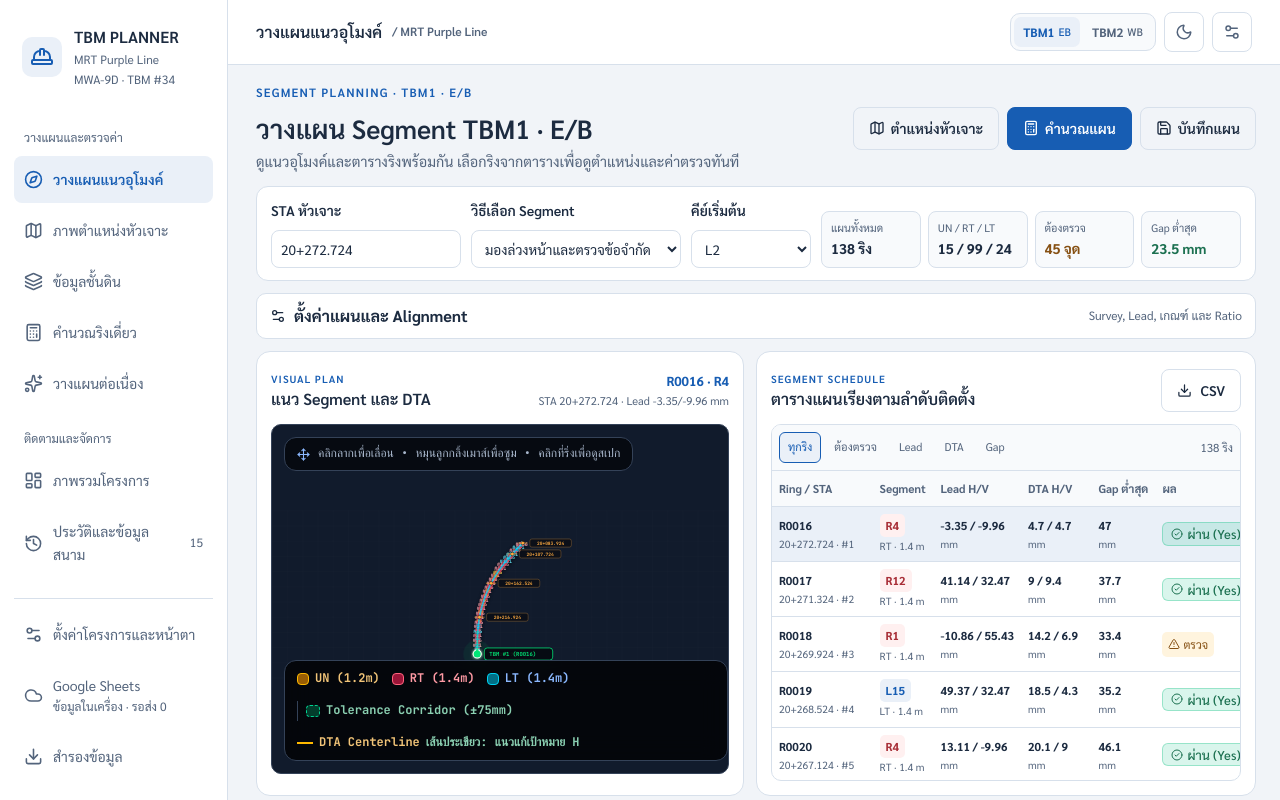
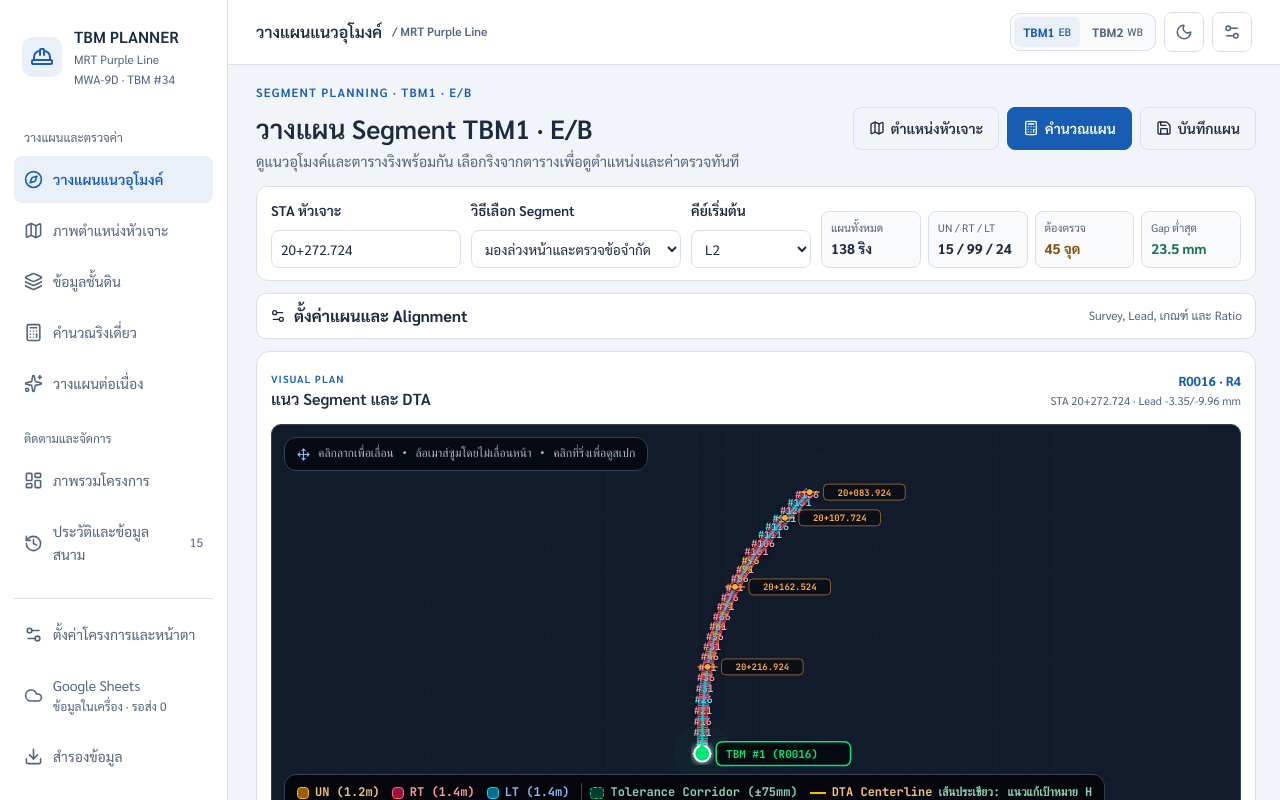
Before and after one commit to Chongchaman/tbm-web-app, a React (Vite) app: page / in a window 1280 px wide. Shown: the top 800 px of the page. Built offline with nearby package versions, Linux system fonts and the light colour scheme.

Commit message:
Stack planner panels and contain visual zoom

```diff
--- a/src/components/Tunnel2DVisualizer.jsx
+++ b/src/components/Tunnel2DVisualizer.jsx
@@ -105,7 +105,7 @@ export default function Tunnel2DVisualizer({
 
   // Base SVG Canvas Dimensions
   const canvasW = 900;
-  const canvasH = compact ? 350 : isExpanded ? 650 : 460;
+  const canvasH = compact ? 400 : isExpanded ? 650 : 460;
 
   // Coordinate projection from Metric meters to base SVG space (NaN-safe)
   const project = useCallback((mX, mY) => {
@@ -243,11 +243,19 @@ export default function Tunnel2DVisualizer({
   }, [rings, project]);
 
   // 4. Mouse Zoom and Pan Handlers
-  const handleWheel = (e) => {
-    e.preventDefault();
-    const zoomFactor = e.deltaY < 0 ? 1.18 : 0.85;
-    setZoom((prev) => Math.min(18.0, Math.max(0.35, Number((prev * zoomFactor).toFixed(3)))));
-  };
+  const handleWheel = useCallback((event) => {
+    event.preventDefault();
+    event.stopPropagation();
+    const zoomFactor = event.deltaY < 0 ? 1.18 : 0.85;
+    setZoom((previous) => Math.min(18.0, Math.max(0.35, Number((previous * zoomFactor).toFixed(3)))));
+  }, []);
+
+  useEffect(() => {
+    const canvas = containerRef.current;
+    if (!canvas) return undefined;
+    canvas.addEventListener('wheel', handleWheel, { passive: false });
+    return () => canvas.removeEventListener('wheel', handleWheel);
+  }, [handleWheel]);
 
   const handleMouseDown = (e) => {
     if (e.button !== 0) return;
@@ -492,7 +500,6 @@ export default function Tunnel2DVisualizer({
       {/* Main SVG Interactive Map Canvas */}
       <div
         ref={containerRef}
-        onWheel={handleWheel}
         onMouseDown={handleMouseDown}
         onMouseMove={handleMouseMove}
         onMouseUp={handleMouseUp}
@@ -505,7 +512,7 @@ export default function Tunnel2DVisualizer({
         {/* Floating Hint Overlay */}
         <div className="absolute top-3 left-3 pointer-events-none z-10 flex items-center gap-2 bg-black/60 backdrop-blur-md px-3 py-1.5 rounded-xl border border-white/10 text-[11px] font-mono text-text-muted">
           <Move size={13} className="text-acc" />
-          <span>คลิกลากเพื่อเลื่อน &bull; หมุนลูกกลิ้งเมาส์เพื่อซูม &bull; คลิกที่ริ่งเพื่อดูสเปก</span>
+          <span>คลิกลากเพื่อเลื่อน &bull; ล้อเมาส์ซูมโดยไม่เลื่อนหน้า &bull; คลิกที่ริ่งเพื่อดูสเปก</span>
         </div>
 
         {/* Floating Hover Ring Tooltip HUD */}
--- a/src/planner.css
+++ b/src/planner.css
@@ -392,17 +392,19 @@ body { background-color:var(--bg); background-image:var(--ui-backdrop,none); bac
 .planner-alignment-row { display:flex; align-items:center; gap:10px; padding-top:10px; border-top:1px solid var(--border); }
 .planner-alignment-row>div { display:grid; margin-right:auto; }
 .planner-alignment-row span { color:var(--text-muted); font-size:.76rem; }
-.planner-workbench { display:grid; grid-template-columns:minmax(0,1.12fr) minmax(500px,.88fr); gap:12px; height:calc(100dvh - 355px); min-height:350px; max-height:720px; }
+.planner-workbench { display:grid; grid-template-columns:minmax(0,1fr); gap:12px; min-height:0; }
 .planner-workbench>.card { min-height:0; padding:14px; }
 .planner-visual-pane,.planner-table-pane { display:flex; flex-direction:column; gap:10px; overflow:hidden; }
+.planner-table-pane { height:clamp(430px,58dvh,650px); }
 .planner-pane-heading { display:flex; align-items:center; justify-content:space-between; gap:10px; min-height:48px; }
 .planner-pane-heading h3 { margin:0; font-size:1rem; }
 .planner-pane-heading .eyebrow { margin-bottom:1px; font-size:.65rem; }
 .planner-selected-ring { display:grid; min-width:0; text-align:right; }
 .planner-selected-ring strong { color:var(--acc); font-size:.82rem; }
 .planner-selected-ring span { color:var(--text-muted); font-size:.7rem; }
-.planner-visual-scroll { flex:1; min-height:0; overflow:auto; }
+.planner-visual-scroll { flex:1; min-height:0; overflow:hidden; overscroll-behavior:contain; }
 .planner-visual-scroll .cad-canvas { border-radius:10px; }
+.planner-visual-scroll .cad-canvas { overscroll-behavior:contain; touch-action:none; }
 .planner-visual-scroll>div>div:last-child { padding:8px; border-radius:10px; }
 .planner-table-shell { display:flex; flex:1; min-height:0; flex-direction:column; border:1px solid var(--border); border-radius:10px; overflow:hidden; }
 .planner-table-toolbar { display:flex; align-items:center; justify-content:space-between; gap:8px; padding:7px; border-bottom:1px solid var(--border); background:var(--surf-2); }
@@ -424,7 +426,7 @@ body { background-color:var(--bg); background-image:var(--ui-backdrop,none); bac
 .segment-l { color:var(--acc); background:var(--acc-soft); }
 .planner-row-status { display:inline-flex; align-items:center; gap:3px; padding:3px 6px; border-radius:5px; }
 .planner-row-status.is-warning { color:var(--fair); background:var(--warning-bg); }
-@media(max-width:1250px) { .planner-commandbar { grid-template-columns:170px minmax(190px,1fr) 110px; } .planner-live-summary { grid-column:1/-1; } .planner-workbench { grid-template-columns:minmax(0,1fr) minmax(430px,.9fr); height:calc(100dvh - 400px); } }
-@media(max-width:980px) { .planner-workbench { grid-template-columns:minmax(0,1fr); height:auto; max-height:none; } .planner-visual-pane { min-height:520px; } .planner-table-pane { height:560px; } .planner-settings-grid { grid-template-columns:repeat(2,minmax(0,1fr)); } }
-@media(max-width:640px) { .planner-page .page-heading { align-items:flex-start; } .planner-secondary-action { display:none!important; } .planner-commandbar { grid-template-columns:minmax(0,1fr); } .planner-live-summary { grid-column:auto; grid-template-columns:repeat(2,minmax(0,1fr)); } .planner-settings-drawer>summary span { display:none; } .planner-settings-grid { grid-template-columns:minmax(0,1fr); } .planner-alignment-row { align-items:stretch; flex-direction:column; } .planner-visual-pane { min-height:500px; } .planner-table-pane { height:520px; } }
+@media(max-width:1250px) { .planner-commandbar { grid-template-columns:170px minmax(190px,1fr) 110px; } .planner-live-summary { grid-column:1/-1; } }
+@media(max-width:980px) { .planner-settings-grid { grid-template-columns:repeat(2,minmax(0,1fr)); } .planner-table-pane { height:540px; } }
+@media(max-width:640px) { .planner-page .page-heading { align-items:flex-start; } .planner-secondary-action { display:none!important; } .planner-commandbar { grid-template-columns:minmax(0,1fr); } .planner-live-summary { grid-column:auto; grid-template-columns:repeat(2,minmax(0,1fr)); } .planner-settings-drawer>summary span { display:none; } .planner-settings-grid { grid-template-columns:minmax(0,1fr); } .planner-alignment-row { align-items:stretch; flex-direction:column; } .planner-table-pane { height:520px; } }
 @media(max-width:420px) { .position-stats { grid-template-columns:1fr; } }
```
